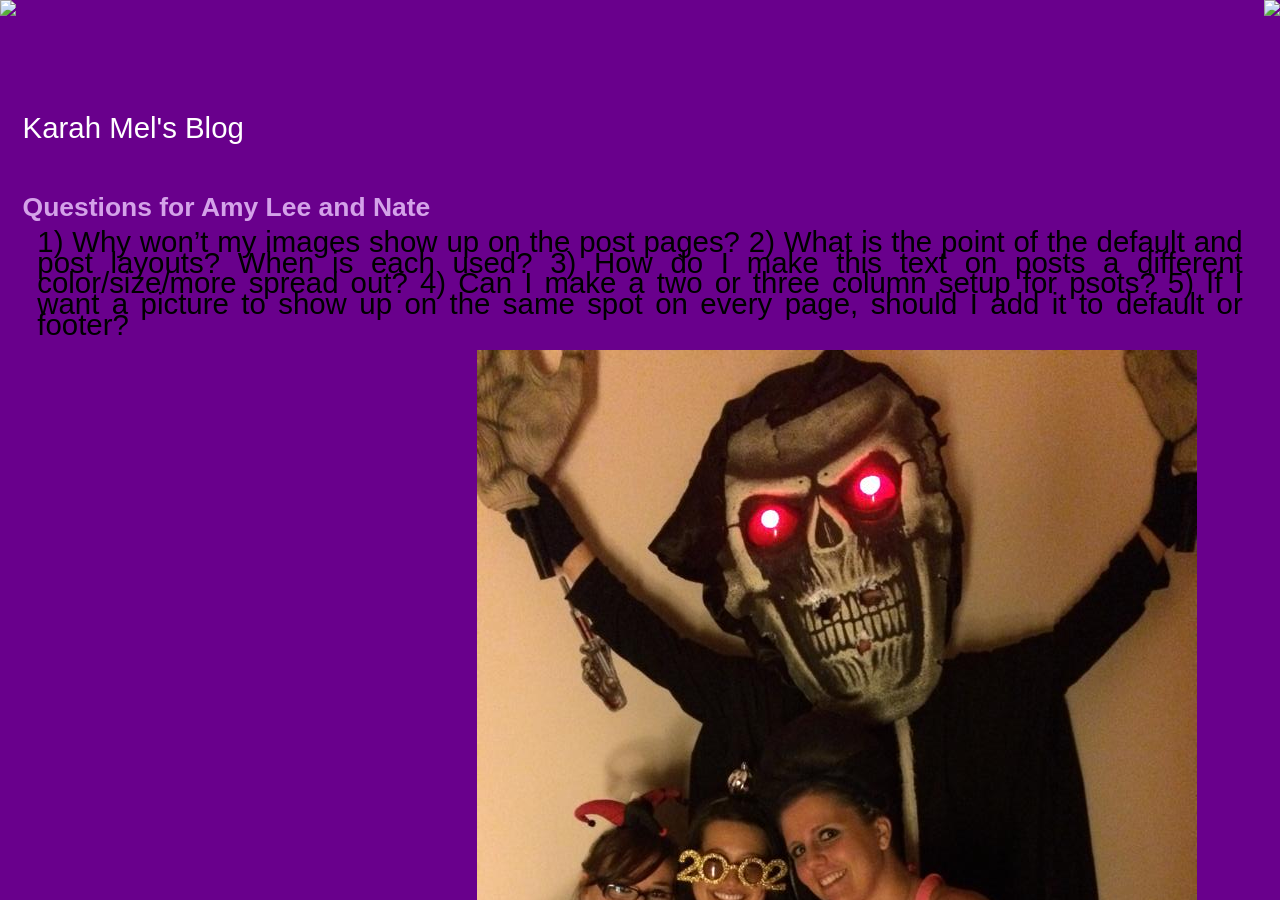
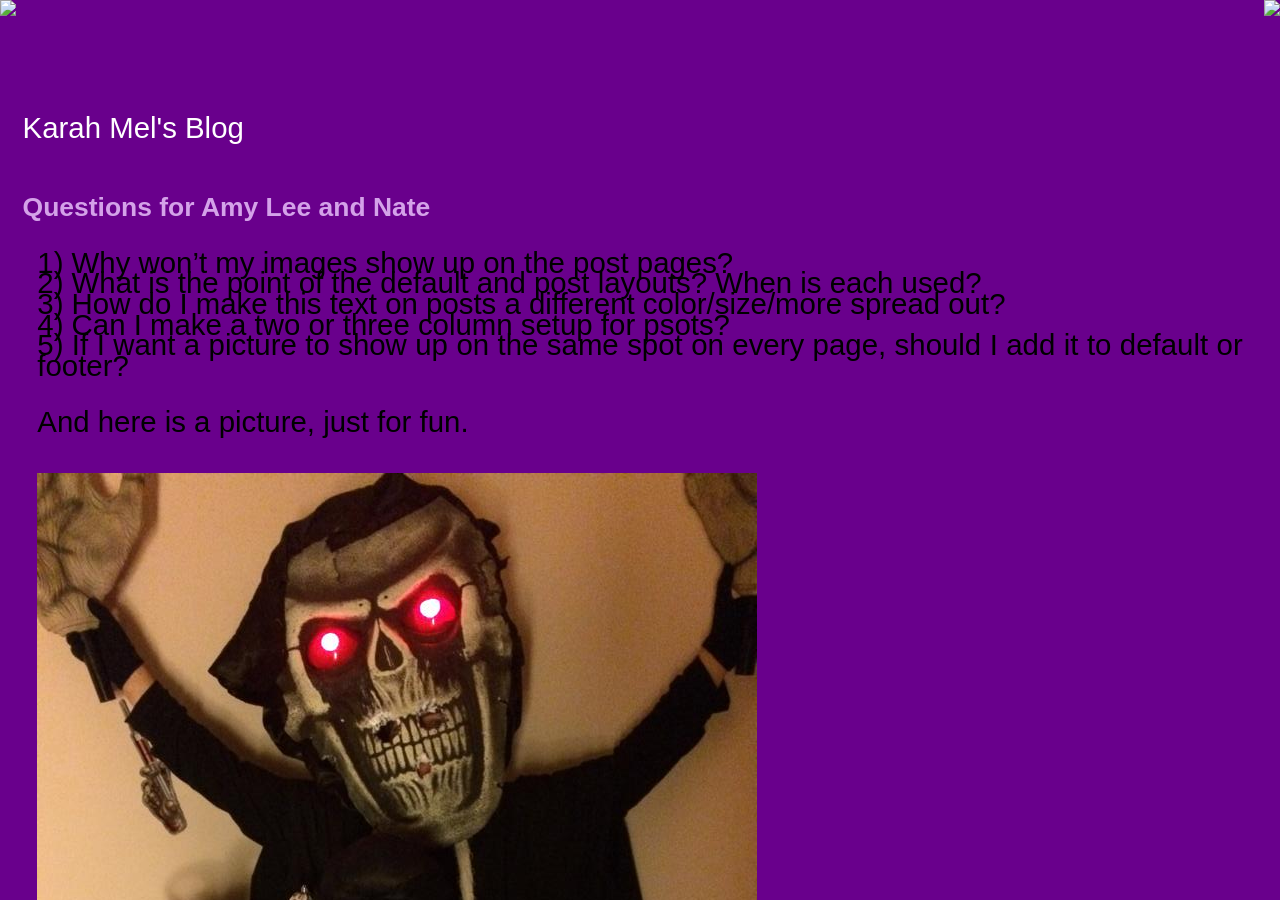
Before and after one commit to Karahmel/Blog, a Jekyll site: the page built from _posts/2014-11-2-Post2.md, in a window 1280 px wide and 900 px high. Built offline with Jekyll 4.4.1, drawn with Linux system fonts in a browser that asks for light colours; Markdown is read by kramdown in place of the engine named in the settings.

Commit message:
Update 2014-11-2-Post2.md

```diff
--- a/_posts/2014-11-2-Post2.md
+++ b/_posts/2014-11-2-Post2.md
@@ -5,12 +5,14 @@
 
 {{ page.title }}
 ================
+<br />
+1) Why won't my images show up on the post pages?<br />
+2) What is the point of the default and post layouts? When is each used?<br />
+3) How do I make this text on posts a different color/size/more spread out?<br />
+4) Can I make a two or three column setup for psots?<br />
+5) If I want a picture to show up on the same spot on every page, should I add it to default or footer?<br />
+<br />
 
-1) Why won't my images show up on the post pages?
-2) What is the point of the default and post layouts? When is each used?
-3) How do I make this text on posts a different color/size/more spread out?
-4) Can I make a two or three column setup for psots?
-5) If I want a picture to show up on the same spot on every page, should I add it to default or footer?
 
-And here is a picture, just for fun.
+And here is a picture, just for fun.<br /><br /><br />
 ![](http://karahmel.github.io/Blog/images/Halloween.jpg)
```
